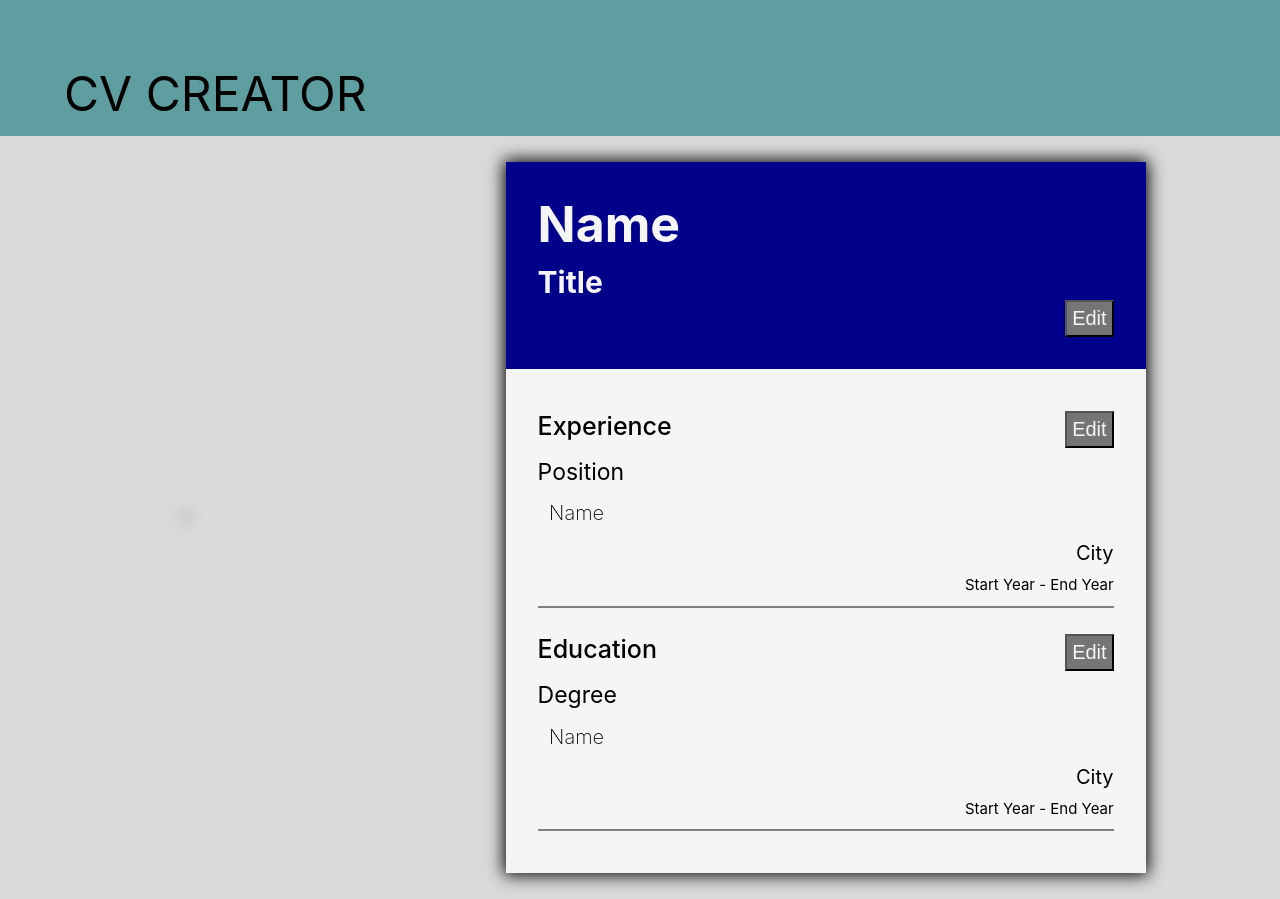
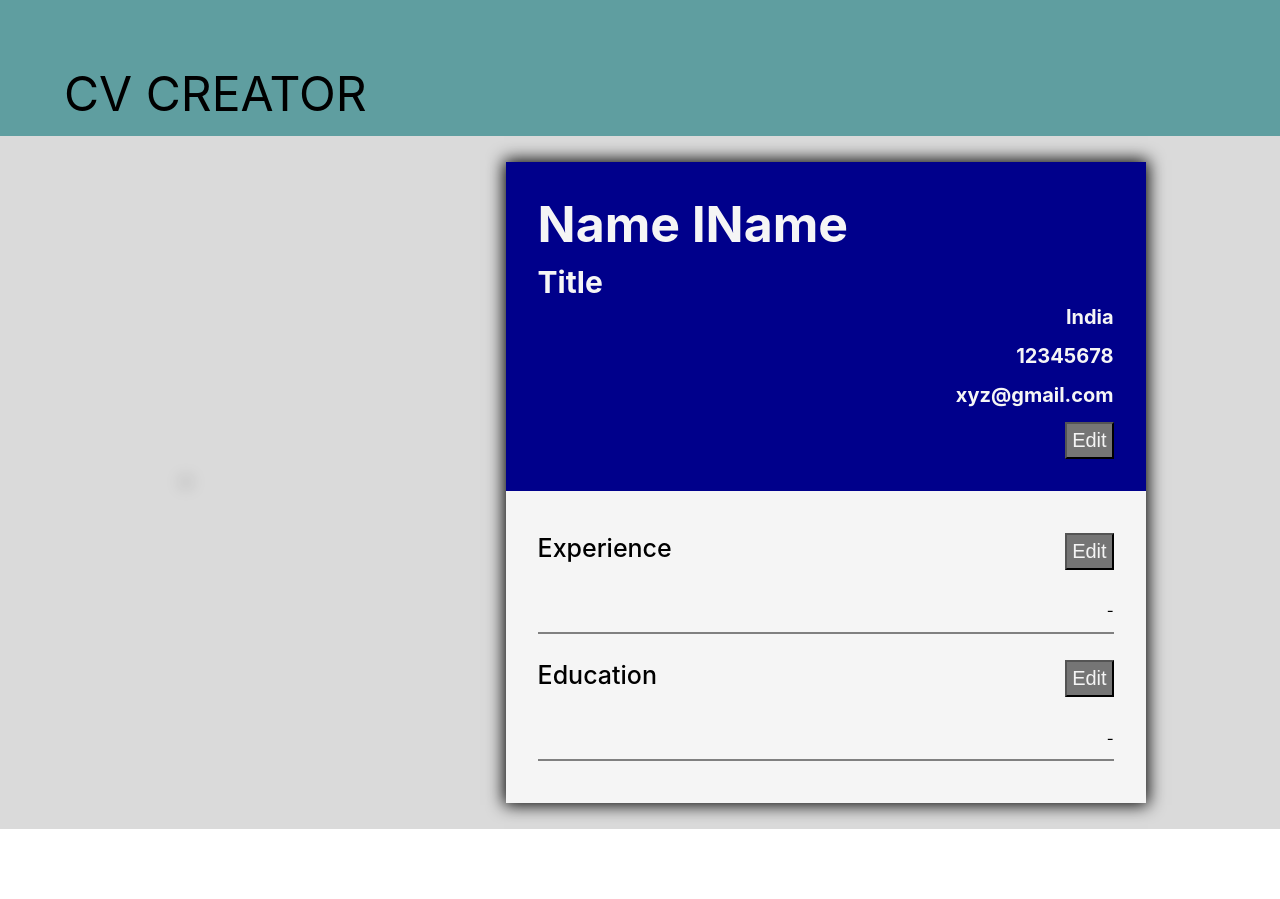
Before and after one commit to Innomer/odin-cv-maker, a React (Create React App) app in the folder cv-project/: page / in a window 1280 px wide. Shown: the top 899 px of the page. After the commit the page ends 829 px from the top, so only its background shows below. Built offline with nearby package versions, Linux system fonts and the light colour scheme.

Commit message:
Integrated. To Add- Increase Count of Experiencre and Education Section Dynamically

```diff
--- a/cv-project/src/components/CVSection.css
+++ b/cv-project/src/components/CVSection.css
@@ -89,6 +89,12 @@ input {
     font-size: 30px;
     margin-top: 10px;
 }
+#prevHeader h4{
+    font-size: 20px;
+    margin-top: 5px;
+    margin-bottom: 15px;
+    text-align: right;
+}
 #prevExperience{
     height: fit-content;
     padding: 5%;
--- a/cv-project/src/components/CVSection.js
+++ b/cv-project/src/components/CVSection.js
@@ -4,58 +4,70 @@ import './CVSection.css';
 
 class CVSection extends Component {
 
-    constructor()
-    {
+    constructor() {
         super();
-        this.state={
-            Profile:false,
-            Education:false,
-            Experience:false,
+        this.state = {
+            Profile: false,
+            Education: false,
+            Experience: false,
+            fName: 'Name',
+            lName: 'lName',
+            title: 'Title',
+            add: 'India',
+            phone: '12345678',
+            email: 'xyz@gmail.com',
         };
-        this.enableExperience=this.enableExperience.bind(this);
-        this.enableEducation=this.enableEducation.bind(this);
-        this.enableProf=this.enableProf.bind(this);
+        this.enableExperience = this.enableExperience.bind(this);
+        this.enableEducation = this.enableEducation.bind(this);
+        this.enableProf = this.enableProf.bind(this);
+        this.updateCV = this.updateCV.bind(this);
     }
 
-    enableExperience()
-    {
+    enableExperience() {
         this.setState({
-            Profile:false,
-            Education:false,
-            Experience:true,
+            Profile: false,
+            Education: false,
+            Experience: true,
         });
     }
 
-    enableEducation()
-    {
+    enableEducation() {
         this.setState({
-            Profile:false,
-            Education:true,
-            Experience:false,
+            Profile: false,
+            Education: true,
+            Experience: false,
         });
     }
 
-    enableProf()
-    {
+    enableProf() {
         this.setState({
-            Profile:true,
-            Education:false,
-            Experience:false,
+            Profile: true,
+            Education: false,
+            Experience: false,
         });
     }
 
+    updateCV(event) {
+        event.preventDefault();
+        const formData = new FormData(event.currentTarget);
+        for (let [keyss, value] of formData.entries()) {
+            this.setState({
+                [keyss]:value
+            })
+        }
+    }
 
     render() {
         return (
             <div className="CV">
                 <div id="CVEditor">
-                    <form>
-                        <div id="Personal" className={this.state.Profile? null:'Dis'}>
+                    <form onSubmit={this.updateCV}>
+                        <div id="Personal" className={this.state.Profile ? null : 'Dis'}>
                             <p id='formTitle'>Personal Details</p>
                             <label htmlFor="fName">First Name</label>
                             <input type='text' id='fName' name='fName' placeholder="First Name"></input>
                             <label htmlFor="lName">Last Name</label>
-                            <input type='text' id='lName' name='lName'placeholder="Last Name"></input>
+                            <input type='text' id='lName' name='lName' placeholder="Last Name"></input>
                             <label htmlFor="title">Title</label>
                             <input type='text' id='title' name='title' placeholder="Title"></input>
                             <label htmlFor="address">Address</label>
@@ -66,12 +78,12 @@ class CVSection extends Component {
                             <input type='text' id='email' name='email' placeholder="Email"></input>
                             <input type='submit' id='submitBut' value="Submit"></input>
                         </div>
-                        <div id="Education" className={this.state.Education? null:'Dis'}>
-                        <p id='formTitle'>Education</p>
+                        <div id="Education" className={this.state.Education ? null : 'Dis'}>
+                            <p id='formTitle'>Education</p>
                             <label htmlFor="uniName">University Name</label>
                             <input type='text' id='uniName' name='uniName' placeholder="University Name"></input>
                             <label htmlFor="uniCity">City</label>
-                            <input type='text' id='uniCity' name='uniCity'placeholder="City"></input>
+                            <input type='text' id='uniCity' name='uniCity' placeholder="City"></input>
                             <label htmlFor="uniDegree">Degree</label>
                             <input type='text' id='uniDegree' name='uniDegree' placeholder="Degree"></input>
                             <label htmlFor="uniFrom">Start Year</label>
@@ -82,18 +94,18 @@ class CVSection extends Component {
                             <input type='button' id='delBut' value="Remove"></input>
                             <input type='submit' id='submitBut' value="Submit"></input>
                         </div>
-                        <div id="Experience" className={this.state.Experience? null:'Dis'}>
-                        <p id='formTitle'>Experience</p>
+                        <div id="Experience" className={this.state.Experience ? null : 'Dis'}>
+                            <p id='formTitle'>Experience</p>
                             <label htmlFor="compPos">Position</label>
                             <input type='text' id='compPos' name='compPos' placeholder="Position"></input>
                             <label htmlFor="compName">Company Name</label>
-                            <input type='text' id='compName' name='compName'placeholder="Company Name"></input>
+                            <input type='text' id='compName' name='compName' placeholder="Company Name"></input>
                             <label htmlFor="compCity">City</label>
                             <input type='text' id='compCity' name='compCity' placeholder="City"></input>
-                            <label htmlFor="uniFrom">Start Year</label>
-                            <input type='number' id='uniFrom' name='uniFrom' placeholder="Start Year"></input>
-                            <label htmlFor="uniEnd">End Year</label>
-                            <input type='text' id='uniEnd' name='uniEnd' placeholder="End Year"></input>
+                            <label htmlFor="compFrom">Start Year</label>
+                            <input type='number' id='compFrom' name='compFrom' placeholder="Start Year"></input>
+                            <label htmlFor="compEnd">End Year</label>
+                            <input type='text' id='compEnd' name='compEnd' placeholder="End Year"></input>
                             <input type='button' id='addBut' value="Add"></input>
                             <input type='button' id='delBut' value="Remove"></input>
                             <input type='submit' id='submitBut' value="Submit"></input>
@@ -102,26 +114,29 @@ class CVSection extends Component {
                 </div>
                 <div id="CVPreview">
                     <div id="prevHeader">
-                        <h1>Name</h1>
-                        <h2>Title</h2>
+                        <h1>{this.state.fName} {this.state.lName}</h1>
+                        <h2>{this.state.title}</h2>
+                        <h4>{this.state.add}</h4>
+                        <h4>{this.state.phone}</h4>
+                        <h4>{this.state.email}</h4>
                         <p><button id="editProf" onClick={this.enableProf}>Edit</button></p>
                     </div>
                     <div id="prevExperience">
-                            <p>Experience<button id="editExp" onClick={this.enableExperience}>Edit</button></p>
+                        <p>Experience<button id="editExp" onClick={this.enableExperience}>Edit</button></p>
                         <div>
-                            <p className="posi">Position</p>
-                            <p className="expName">Name</p>
-                            <p className="city">City</p>
-                            <p className="year">Start Year - End Year</p>
+                            <p className="posi">{this.state.compPos}</p>
+                            <p className="expName">{this.state.compName}</p>
+                            <p className="city">{this.state.compCity}</p>
+                            <p className="year">{this.state.compFrom} - {this.state.compEnd}</p>
                         </div>
                     </div>
                     <div id="prevEducation">
-                    <p>Education <button id="editEdu" onClick={this.enableEducation}>Edit</button></p>
+                        <p>Education <button id="editEdu" onClick={this.enableEducation}>Edit</button></p>
                         <div>
-                            <p className="posi">Degree</p>
-                            <p className="expName">Name</p>
-                            <p className="city">City</p>
-                            <p className="year">Start Year - End Year</p>
+                            <p className="posi">{this.state.uniDegree}</p>
+                            <p className="expName">{this.state.uniName}</p>
+                            <p className="city">{this.state.uniCity}</p>
+                            <p className="year">{this.state.uniFrom} - {this.state.uniEnd}</p>
                         </div>
                     </div>
                 </div>
```
